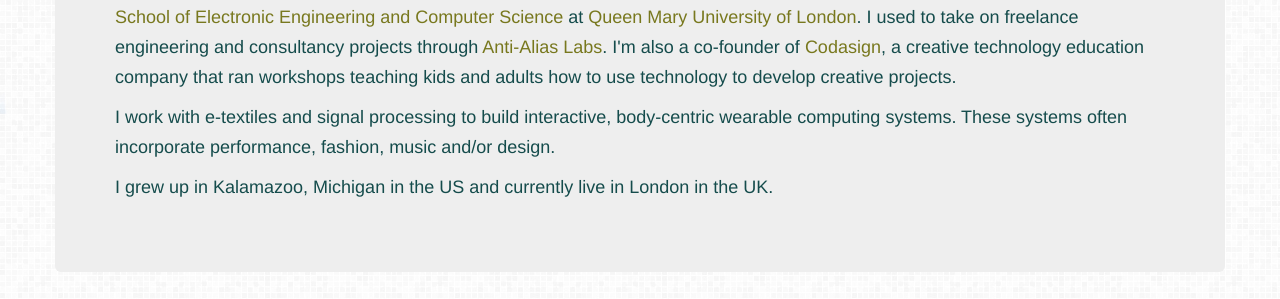
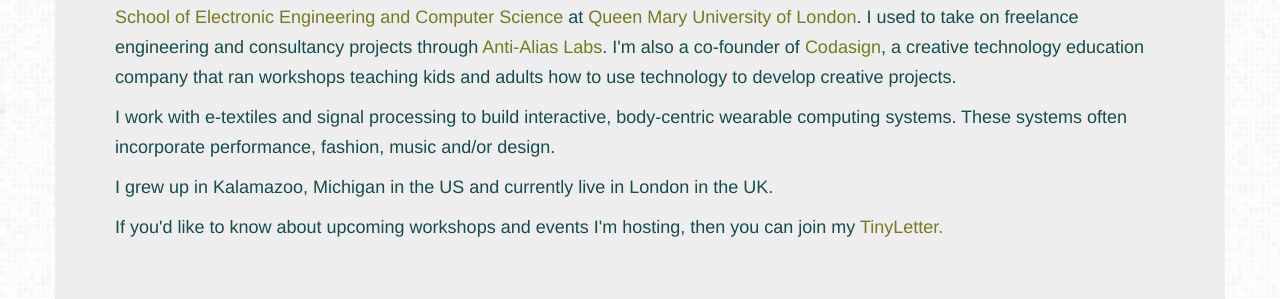
Before and after one commit to theleadingzero/theleadingzerocom, a plain HTML site: page index.html in a window 1280 px wide. Shown: the part 208-507 px from the top of the page. Drawn offline with nearby package versions, Linux system fonts and the light colour scheme.

Commit message:
Updated bio and added TinyLetter

```diff
--- a/index.html
+++ b/index.html
@@ -57,11 +57,13 @@
 
 		<div class="hero-unit">
       		<h1>I'm Becky Stewart</h1>
-      		<p>I am primarily a Lecturer in the <a href="https://www.imperial.ac.uk/design-engineering/" target="_blank">Dyson School of Design Engineering</a> at <a href="https://www.imperial.ac.uk/" target="_blank">Imperial College London</a> and am a part-time Lecturer in the <a href="http://www.eecs.qmul.ac.uk/" target="_blank">School of Electronic Engineering and Computer Science</a> at <a href="http://www.qmul.ac.uk/" target="_blank">Queen Mary University of London</a>. I used to take on freelance engineering and consultancy projects through <a href="http://antialiaslabs.com" target="_blank">Anti-Alias Labs</a>.  I'm also a co-founder of <a href="http://codasign.com" target="_blank">Codasign</a>, a creative technology education company that ran workshops teaching kids and adults how to use technology to develop creative projects.</p>
+      		<p>I am a Lecturer in the <a href="https://www.imperial.ac.uk/design-engineering/" target="_blank">Dyson School of Design Engineering</a> at <a href="https://www.imperial.ac.uk/" target="_blank">Imperial College London</a> and until early 2019 was a Lecturer in the <a href="http://www.eecs.qmul.ac.uk/" target="_blank">School of Electronic Engineering and Computer Science</a> at <a href="http://www.qmul.ac.uk/" target="_blank">Queen Mary University of London</a>. I used to take on freelance engineering and consultancy projects through <a href="http://antialiaslabs.com" target="_blank">Anti-Alias Labs</a>.  I'm also a co-founder of <a href="http://codasign.com" target="_blank">Codasign</a>, a creative technology education company that ran workshops teaching kids and adults how to use technology to develop creative projects.</p>
 
 			<p>I work with e-textiles and signal processing to build interactive, body-centric wearable computing systems. These systems often incorporate performance, fashion, music and/or design.</p>
 
 			<p>I grew up in Kalamazoo, Michigan in the US and currently live in London in the UK.</p>
+
+      <p>If you'd like to know about upcoming workshops and events I'm hosting, then you can join my <a href="https://tinyletter.com/theleadingzero" target="_blank"> TinyLetter.</p>
 		</div><!-- hero -->
 <div class="row">
 
```
